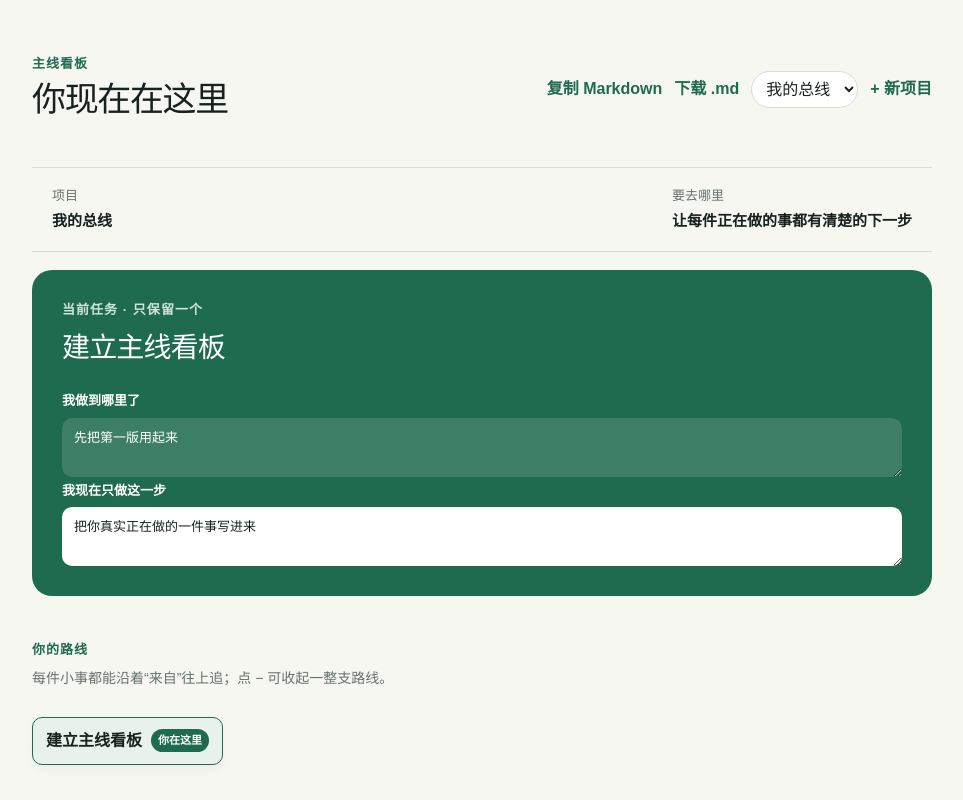
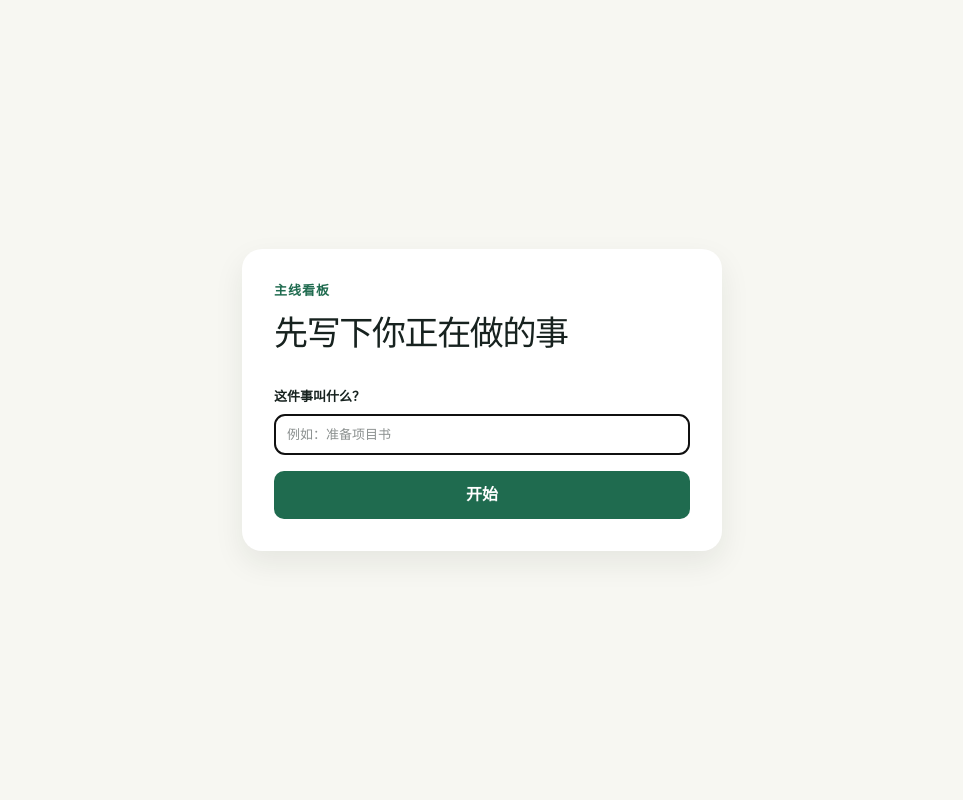
Before and after one commit to Olivya-sxx/mainline-board, a Next.js app: page / in a window 1280 px wide. Shown: the top 800 px of the page, without its empty margins (158-1121 px from the left). Built offline with nearby package versions, Linux system fonts and the light colour scheme.

Commit message:
Add clean board setup and branch deletion

```diff
--- a/app/globals.css
+++ b/app/globals.css
@@ -15,8 +15,9 @@ h1, h2, p { margin:0; } h1 { font-size:34px; letter-spacing:-.04em; } h2 { font-
 .orientation div { display:grid; gap:5px; } .orientation span, small { color:var(--muted); font-size:13px; } .orientation strong { font-size:15px; }
 .current-card { padding:30px; border:0; border-radius:20px; background:var(--accent); color:#fff; box-shadow:none; } .current-card .eyebrow { color:#cfe6d6; } .current-card h2 { margin:8px 0 22px; font-size:28px; }
 label { display:grid; gap:7px; font-size:13px; font-weight:700; } textarea, input { width:100%; border:1px solid var(--line); border-radius:10px; padding:10px 12px; resize:vertical; color:var(--ink); background:#fff; font-weight:400; }
-.current-card textarea { min-height:54px; border:0; background:rgba(255,255,255,.13); color:#fff; } .current-card .next { margin-top:4px; } .current-card .next textarea { background:#fff; color:var(--ink); }.return-button { margin-top:16px; border:1px solid #cfe6d6; border-radius:999px; padding:9px 12px; color:#fff; background:transparent; font-weight:700; }
+.current-card textarea { min-height:54px; border:0; background:rgba(255,255,255,.13); color:#fff; } .current-card .next { margin-top:4px; } .current-card .next textarea { background:#fff; color:var(--ink); }.return-button, .delete-current-button { margin-top:16px; border:1px solid #cfe6d6; border-radius:999px; padding:9px 12px; color:#fff; background:transparent; font-weight:700; }.delete-current-button { margin-left:8px; border-color:#f5c9c9; color:#fff5f5; }
 .path { margin:44px 0; }.route-note { margin-top:8px; color:var(--muted); font-size:14px; }.route-tree, .route-tree ul { list-style:none; margin:20px 0 0; padding-left:0; }.route-tree ul { margin:0 0 0 22px; padding-left:22px; border-left:1px solid var(--line); }.route-tree li { position:relative; padding:8px 0; }.route-tree ul > li::before { content:""; position:absolute; top:28px; left:-22px; width:21px; border-top:1px solid var(--line); }.route-row { display:flex; align-items:center; gap:7px; }.collapse-button { width:22px; height:22px; border:1px solid var(--line); border-radius:50%; color:var(--muted); background:var(--card); font-weight:700; line-height:1; }.route-node { display:inline-flex; align-items:center; gap:9px; max-width:100%; border:1px solid var(--line); border-radius:10px; padding:11px 13px; color:var(--ink); background:var(--card); text-align:left; font-weight:700; box-shadow:0 5px 12px rgba(23,34,31,.04); }.route-node.is-current { border-color:var(--accent); background:var(--pale); }.route-node b { color:var(--accent); font-size:17px; }.route-tree .is-done .route-node { color:var(--muted); text-decoration:line-through; }.route-node em { border-radius:999px; padding:3px 7px; color:#fff; background:var(--accent); font-size:11px; font-style:normal; white-space:nowrap; }
 .branches { border-top:1px solid var(--line); padding-top:27px; }.section-heading { align-items:flex-start; }.section-heading h2 { margin-top:4px; }.outline-button { border:1px solid var(--accent); padding:9px 12px; border-radius:999px; white-space:nowrap; }.empty { color:var(--muted); margin-top:20px; }.branch-list { display:grid; gap:10px; margin-top:20px; }.branch { padding:16px; background:var(--card); border-radius:12px; box-shadow:0 5px 12px rgba(23,34,31,.04); }.branch p { font-weight:700; margin-bottom:5px; }.branch-actions { display:flex; gap:14px; }.branch button { padding:7px 0; }.branch .danger-button { color:#9b3434; }
 .dialog { width:min(480px, calc(100% - 32px)); border:0; border-radius:18px; padding:0; box-shadow:0 20px 60px rgba(20,31,27,.18); }.dialog::backdrop { background:rgba(20,31,27,.35); }.dialog form { display:grid; gap:16px; padding:24px; background:var(--card); }.close { font-size:25px; line-height:1; }.primary-button { border:0; border-radius:10px; padding:12px; color:#fff; background:var(--accent); font-weight:700; }
+.setup { min-height:100vh; display:grid; place-items:center; padding:24px 0; }.setup-card { width:min(480px, 100%); padding:32px; border-radius:20px; background:var(--card); box-shadow:0 12px 30px rgba(23,34,31,.08); }.setup-card h1 { margin:8px 0 28px; }.setup-card form { display:grid; gap:16px; }
 @media (max-width:600px) { main { width:min(100% - 24px, 900px); padding-top:28px; }.topbar { align-items:flex-start; }.project-actions { display:grid; justify-items:end; gap:5px; }.orientation { display:grid; }.current-card { padding:22px; }.section-heading { gap:12px; }.section-heading h2 { font-size:19px; }.outline-button { font-size:13px; }.branch { align-items:flex-start; } }
--- a/app/page.tsx
+++ b/app/page.tsx
@@ -16,17 +16,7 @@ type Project = { id: string; name: string; goal: string };
 type Board = { projects: Project[]; tasks: (Task & { projectId: string })[]; activeTaskId: string; activeProjectId: string };
 
 const initialBoard: Board = {
-  projects: [{ id: "p1", name: "我的总线", goal: "让每件正在做的事都有清楚的下一步" }],
-  tasks: [
-    {
-      id: "t1",
-      title: "建立主线看板",
-      progress: "先把第一版用起来",
-      next: "把你真实正在做的一件事写进来",
-      status: "current", projectId: "p1",
-    },
-  ],
-  activeTaskId: "t1", activeProjectId: "p1",
+  projects: [], tasks: [], activeTaskId: "", activeProjectId: "",
 };
 
 const storageKey = "mainline-board-v5";
@@ -39,6 +29,7 @@ function restoreBoard(value: unknown): Board {
   const projects = Array.isArray(saved.projects) ? saved.projects.filter((project): project is Project => Boolean(project?.id && project.name)).map((project) => ({ ...project, goal: project.goal || "" })) : [];
   const tasks = Array.isArray(saved.tasks) ? saved.tasks.filter((task): task is ProjectTask => Boolean(task?.id && task.title && task.projectId)).map((task) => ({ ...task, progress: task.progress || "还没开始", next: task.next || "", status: task.status === "done" || task.status === "paused" ? task.status : "current" })) : [];
   if (!projects.length || !tasks.length) return initialBoard;
+  if (projects.length === 1 && projects[0].id === "p1" && tasks.length === 1 && tasks[0].id === "t1" && tasks[0].title === "建立主线看板") return initialBoard;
   const activeTaskId = tasks.some((task) => task.id === saved.activeTaskId) ? saved.activeTaskId! : tasks[0].id;
   const activeProjectId = projects.some((project) => project.id === saved.activeProjectId) ? saved.activeProjectId! : tasks.find((task) => task.id === activeTaskId)!.projectId;
   return { projects, tasks, activeTaskId, activeProjectId };
@@ -165,6 +156,28 @@ export default function Home() {
     });
   }
 
+  function clearBoard() {
+    if (!window.confirm("清空全部项目和任务？此操作无法恢复。")) return;
+    setCollapsedIds([]);
+    setShowBranch(false);
+    setShowProject(false);
+    setBoard(initialBoard);
+  }
+
+  function createFirstTask(event: FormEvent<HTMLFormElement>) {
+    event.preventDefault();
+    const title = String(new FormData(event.currentTarget).get("title") || "").trim();
+    if (!title) return;
+    const projectId = id();
+    const firstTask: ProjectTask = { id: id(), projectId, title, progress: "还没开始", next: "", status: "current" };
+    setBoard({
+      projects: [{ id: projectId, name: "我的主线", goal: "" }],
+      tasks: [firstTask],
+      activeProjectId: projectId,
+      activeTaskId: firstTask.id,
+    });
+  }
+
   function updateCurrent(field: "progress" | "next", value: string) {
     setBoard((old) => ({
       ...old,
@@ -235,13 +248,28 @@ export default function Home() {
     setShowProject(false);
   }
 
-  if (!ready || !current) return null;
+  if (!ready) return null;
+
+  if (!current) {
+    return (
+      <main className="setup">
+        <section className="setup-card">
+          <p className="eyebrow">主线看板</p>
+          <h1>先写下你正在做的事</h1>
+          <form onSubmit={createFirstTask}>
+            <label>这件事叫什么？<input name="title" autoFocus placeholder="例如：准备项目书" /></label>
+            <button className="primary-button" type="submit">开始</button>
+          </form>
+        </section>
+      </main>
+    );
+  }
 
   return (
     <main>
       <header className="topbar">
         <div><p className="eyebrow">主线看板</p><h1>你现在在这里</h1></div>
-        <div className="project-actions"><button className="text-button" onClick={copyMarkdown}>{copied ? "已复制" : "复制 Markdown"}</button><button className="text-button" onClick={downloadMarkdown}>下载 .md</button><select aria-label="切换项目" value={project.id} onChange={(e) => switchProject(e.target.value)}>{board.projects.map((item) => <option key={item.id} value={item.id}>{item.name}</option>)}</select><button className="text-button" onClick={() => setShowProject(true)}>+ 新项目</button></div>
+        <div className="project-actions"><button className="text-button" onClick={copyMarkdown}>{copied ? "已复制" : "复制 Markdown"}</button><button className="text-button" onClick={downloadMarkdown}>下载 .md</button><select aria-label="切换项目" value={project.id} onChange={(e) => switchProject(e.target.value)}>{board.projects.map((item) => <option key={item.id} value={item.id}>{item.name}</option>)}</select><button className="text-button" onClick={() => setShowProject(true)}>+ 新项目</button><button className="text-button danger-button" onClick={clearBoard}>清空记录</button></div>
       </header>
 
       <section className="orientation" aria-label="当前位置">
@@ -255,6 +283,7 @@ export default function Home() {
         <label>我做到哪里了<textarea value={current.progress} onChange={(e) => updateCurrent("progress", e.target.value)} /></label>
         <label className="next">我现在只做这一步<textarea value={current.next} onChange={(e) => updateCurrent("next", e.target.value)} /></label>
         {current.parentId && parentTask && <button type="button" className="return-button" onClick={() => finishAndReturn(current.id, parentTask.id)}>完成并回到「{parentTask.title}」</button>}
+        {current.parentId && <button type="button" className="delete-current-button" onClick={() => deleteBranch(current.id)}>删除这条岔路</button>}
       </section>
 
       <section className="path" aria-label="任务路线">
```
Also changed, not shown: 2 other files (tests, documents, lock files or other folders).
